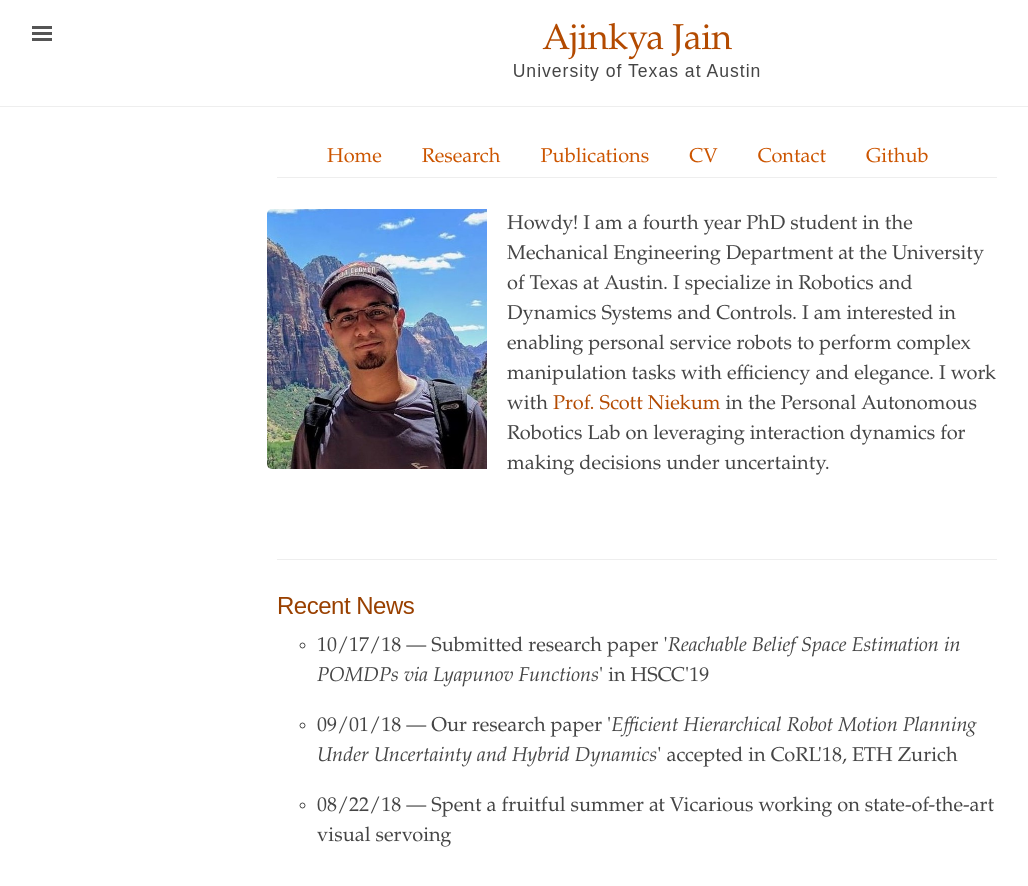
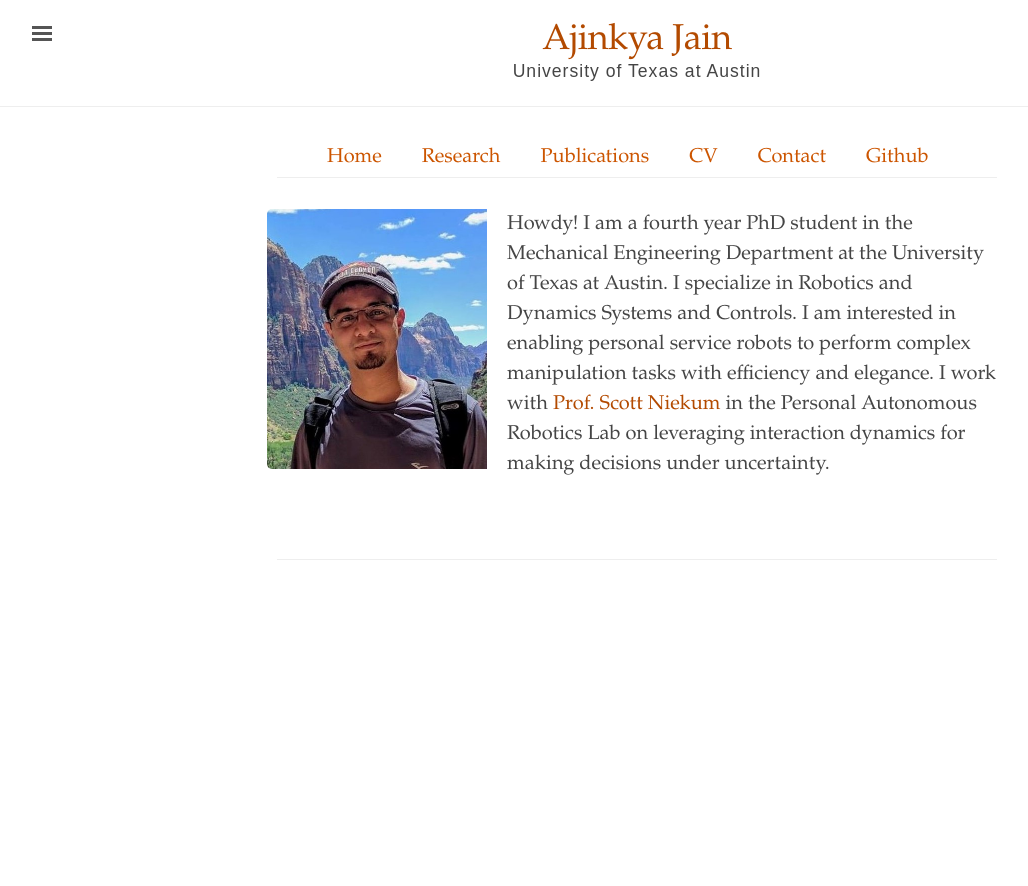
Before and after one commit to jainajinkya/jainajinkya.github.io, a Jekyll site: the page built from index.html, in a window 1280 px wide. Shown: the top 886 px of the page, without its empty margins (3-1031 px from the left). Built offline with Jekyll 4.4.1, drawn with Linux system fonts in a browser that asks for light colours.

Commit message:
Suppressing recetn news

```diff
--- a/index.html
+++ b/index.html
@@ -56,7 +56,7 @@ li a:hover {
 
 <hr>
 
-<div class="toc">
+<!-- <div class="toc">
   <h2>Recent News</h2>
   <ul class="texts">
   <li class="text-title">
@@ -70,7 +70,7 @@ li a:hover {
     <li class="text-title">
       <p> 08/22/18 — Spent a fruitful summer at Vicarious working on state-of-the-art visual servoing
     </li>
-
+ -->
 <!--     <li class="text-title">
       <p> 7/30/17 — Won third place (UT Austin Villa) in the 2017 Robocup@Home Domestic Standard Platform League in Nagoya, Japan </p>
     </li> -->
@@ -78,5 +78,5 @@ li a:hover {
 <!--     <li class="text-title">
       <p> 7/15/17 — Presented paper '<i>Belief Space Planning under Approximate Hybrid Dynamics</i>' in workshop POMDPs in Robotics at RSS'17 </p>
     </li> -->
-  </ul>
-</div>
+<!--   </ul>
+</div> -->
```
